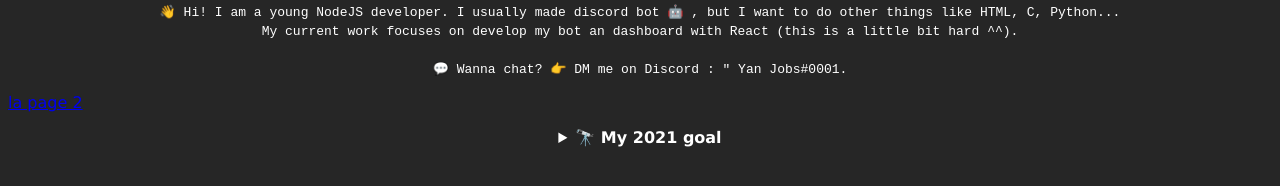
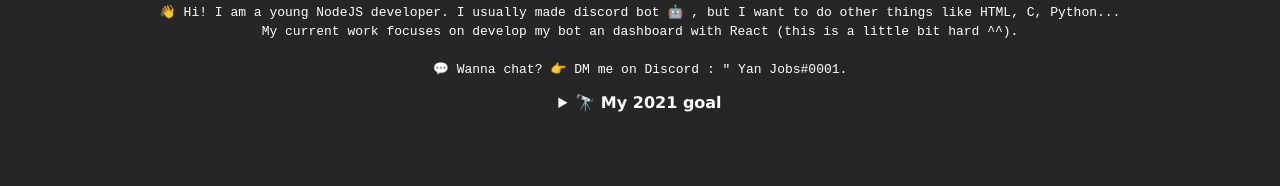
Before and after one commit to Kyrokx/Yan-Jobs, a plain HTML site: page index.html in a window 1280 px wide. Shown: the part 184-370 px from the top of the page. Drawn offline with Linux system fonts and the light colour scheme.

Commit message:
Update index.html

```diff
--- a/index.html
+++ b/index.html
@@ -14,7 +14,6 @@
       <br><br> 💬 Wanna chat? 👉 DM me on Discord : " Yan Jobs#0001.
     </samp>
   </p>
-    <p><a href="page2.html">la page 2</a></p>
   <details align="center">
     <summary><b> 🔭 My 2021 goal</b></summary>
   I want to finish my discord bot 🤖 but I am not rich 🤑 so to host it :/, <br>
```
